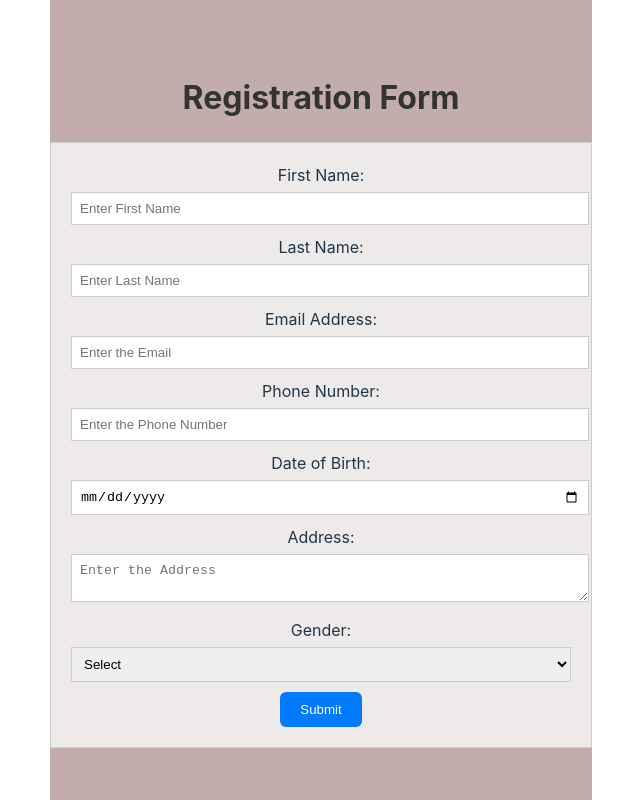
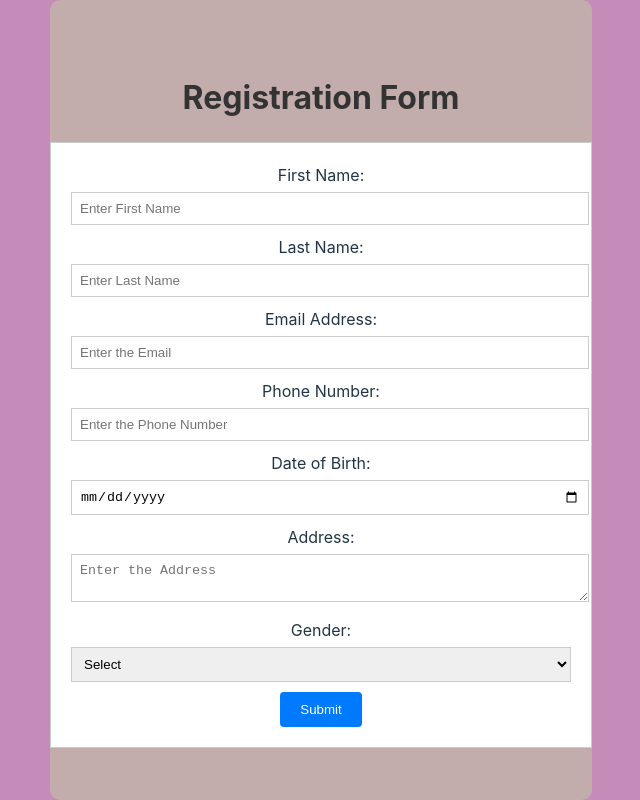
Before and after one commit to Swathi9353/iVoyant, a React (Vite) app in the folder my-app/: page / in a window 1280 px wide. Shown: the whole page, without its empty margins (319-959 px from the left). Built offline with nearby package versions, Linux system fonts and the light colour scheme.

Commit message:
modified

```diff
--- a/my-app/src/App.css
+++ b/my-app/src/App.css
@@ -7,6 +7,8 @@
   background-color: #c3acac;
   flex-direction: column;  /* Aligns the form elements vertically */
   text-align: center;
+  border-radius: 10px;
+
 
 }
 
--- a/my-app/src/App.tsx
+++ b/my-app/src/App.tsx
@@ -2,12 +2,14 @@ import React from 'react';
 import ParentFormComponent from './Components/ParentFormComponent';
 import './App.css';
 import './Components/FormComponent.css';
+import FormComponent from './Components/FormComponent';
 
 const App: React.FC = () => {
   return (
     <div className="app-container">
       <h1>Registration Form</h1>
       <ParentFormComponent />
+
     </div>
   );
 };
--- a/my-app/src/Components/FormComponent.css
+++ b/my-app/src/Components/FormComponent.css
@@ -5,7 +5,7 @@
   max-width: 500px;
   width: 100%;
   padding: 20px;
-  background-color: #efeaea;
+  background-color: #fff;
   border: 1px solid #ccc;
   position: relative;  /* Ensures child elements can be positioned absolutely within the form */
 }
@@ -28,8 +28,8 @@ button {
   background-color: #007bff;
   color: #fff;
   border: none;
-  border-radius: 6px;
-
+  border-radius: 4px;
+  cursor: pointer;
 }
 
 button:hover {
--- a/my-app/src/Components/FormComponent.tsx
+++ b/my-app/src/Components/FormComponent.tsx
@@ -17,6 +17,7 @@ interface FormProps {
 
 const FormComponent: React.FC<FormProps> = ({ formValues, onInputChange, onSubmit }) => (
   <div className="form-container">
+
     {/* Imaginary tag in the top-right corner */}
 
 
--- a/my-app/src/Components/ParentFormComponent.tsx
+++ b/my-app/src/Components/ParentFormComponent.tsx
@@ -30,6 +30,7 @@ class ParentFormComponent extends React.Component {
 
   handleSubmit = (event: React.FormEvent) => {
     event.preventDefault();
+    alert('Form submitted successfully')
     console.log('Form submitted:', this.formValues);
   };
 
--- a/my-app/src/index.css
+++ b/my-app/src/index.css
@@ -21,7 +21,7 @@ body {
   min-width: 320px;
   min-height: 100vh;
   text-align: center;
-  background-color: #ffffffd4;
+  background-color: #ba74abd4;
 
 
 }
```
